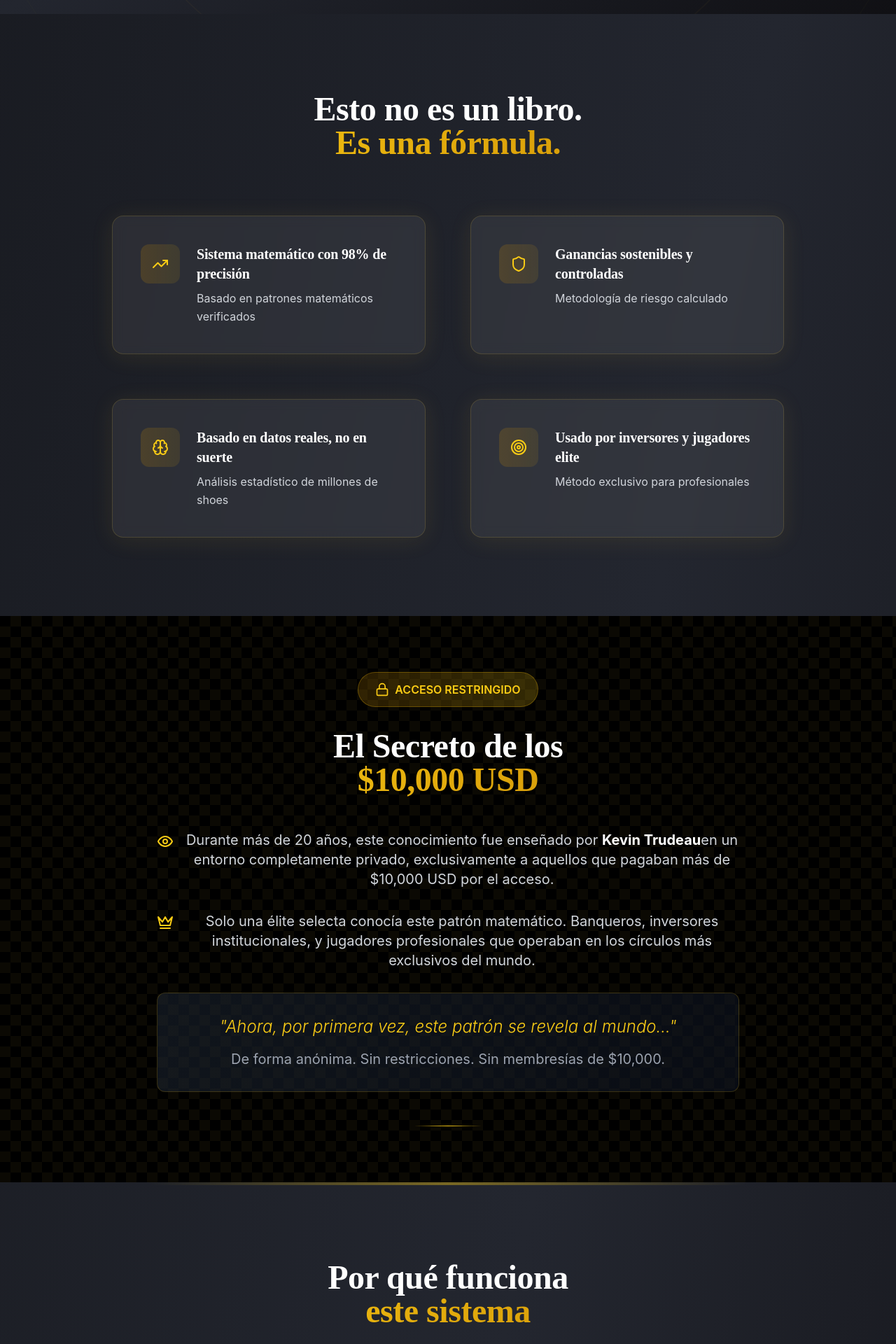
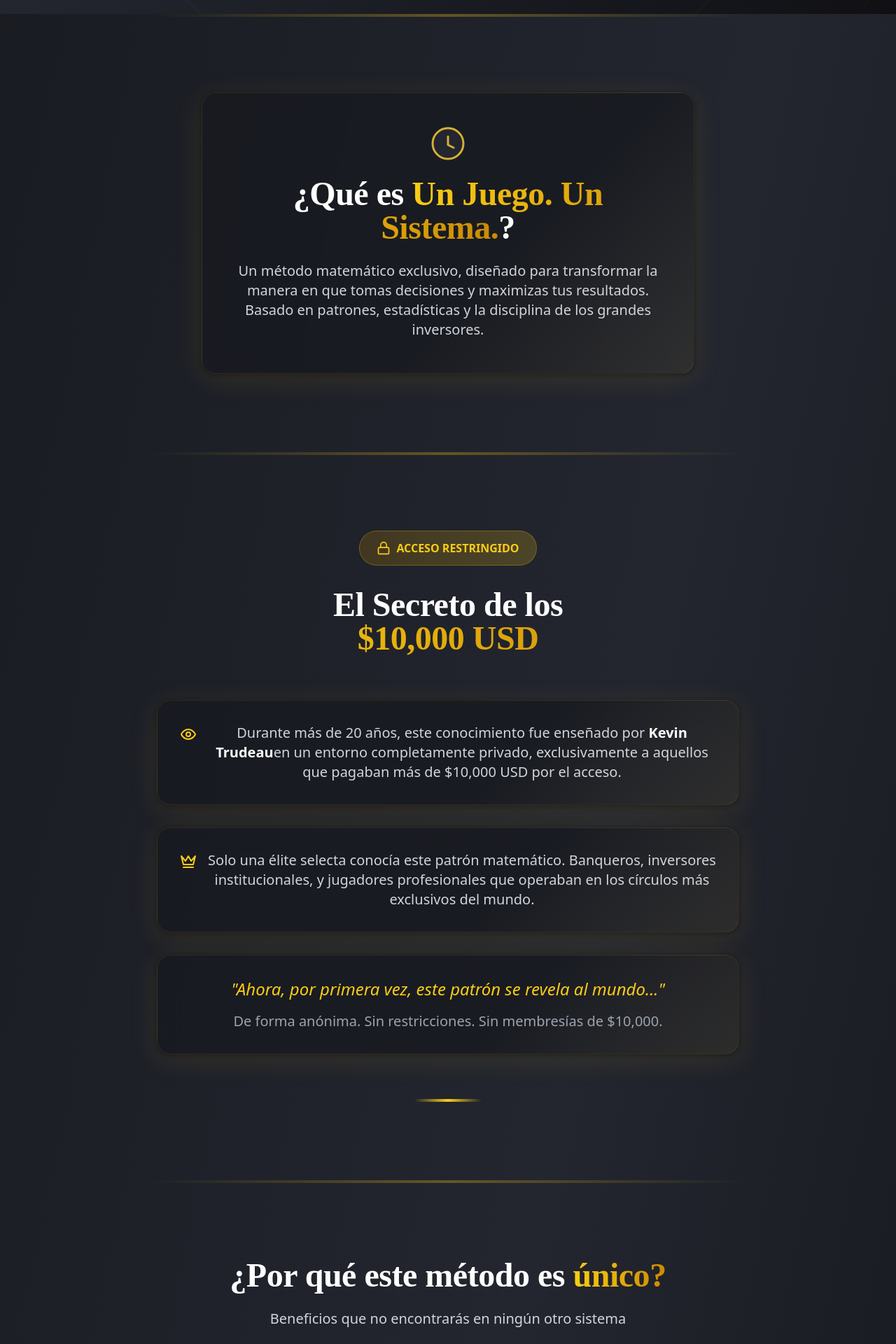
Before and after one commit to jjcarlucho/project-5, a React (Vite) app: page / in a window 1280 px wide. Shown: the part 780-2700 px from the top of the page at 70% size. Built offline with nearby package versions, Linux system fonts and the light colour scheme.

Commit message:
Premium visual overhaul: portada, fondos, glass, coherencia total

```diff
--- a/src/components/Benefits.tsx
+++ b/src/components/Benefits.tsx
@@ -38,37 +38,39 @@ const benefits = [
 
 const Benefits = () => {
   return (
-    <section className="py-28 bg-transparent relative">
-      <div className="absolute left-1/2 top-0 -translate-x-1/2 w-2/3 h-1 bg-gradient-to-r from-transparent via-yellow-400/40 to-transparent rounded-full" />
+    <section className="py-28 bg-transparent relative overflow-hidden">
+      <div className="absolute left-1/2 top-0 -translate-x-1/2 w-2/3 h-1 bg-gradient-to-r from-transparent via-yellow-400/30 to-transparent rounded-full" />
       <div className="max-w-6xl mx-auto px-4 sm:px-6 lg:px-8">
-        <SectionTitle
-          title="Por qué funciona"
-          highlight="este sistema"
-          className="text-center mb-20"
-        />
-        <motion.div
-          initial={{ opacity: 0, y: 40 }}
-          whileInView={{ opacity: 1, y: 0 }}
-          viewport={{ once: true }}
-          transition={{ duration: 0.7, ease: 'easeOut' }}
-          className="grid md:grid-cols-2 lg:grid-cols-3 gap-12"
-        >
-          {benefits.map((benefit, index) => (
-            <div
-              key={benefit.title}
-              className="premium-glass group relative p-10 rounded-2xl border border-yellow-500/10 hover:border-yellow-400/40 transition-all duration-500 hover:scale-105 shadow-xl hover:shadow-yellow-500/10 flex flex-col items-center text-center"
-              data-testid="benefit-card"
+        <div className="text-center mb-20">
+          <h2 className="text-4xl md:text-5xl font-serif font-bold text-white mb-6">
+            ¿Por qué este método es <span className="text-transparent bg-clip-text bg-gradient-to-r from-yellow-400 to-yellow-600">único?</span>
+          </h2>
+          <p className="text-xl text-gray-300 max-w-3xl mx-auto">
+            Beneficios que no encontrarás en ningún otro sistema
+          </p>
+        </div>
+        <div className="grid md:grid-cols-3 gap-10">
+          {benefits.map((benefit, i) => (
+            <motion.div
+              key={i}
+              initial={{ opacity: 0, y: 40 }}
+              whileInView={{ opacity: 1, y: 0 }}
+              viewport={{ once: true }}
+              transition={{ duration: 0.7, ease: 'easeOut', delay: i * 0.1 }}
+              className="premium-glass flex flex-col items-center text-center p-8 rounded-2xl border border-yellow-500/10 shadow-xl"
             >
-              <div className="mb-6">{benefit.icon}</div>
-              <h3 className="text-xl font-semibold text-white mb-4 group-hover:text-yellow-400 transition-colors font-serif">
+              <div className="mb-6">
+                {benefit.icon}
+              </div>
+              <h3 className="text-2xl font-bold text-yellow-400 font-serif mb-2 drop-shadow">
                 {benefit.title}
               </h3>
-              <p className="text-gray-300 leading-relaxed">
+              <p className="text-gray-300 text-lg font-light">
                 {benefit.description}
               </p>
-            </div>
+            </motion.div>
           ))}
-        </motion.div>
+        </div>
       </div>
     </section>
   );
--- a/src/components/Comparison.tsx
+++ b/src/components/Comparison.tsx
@@ -1,7 +1,6 @@
 import React from 'react';
 import { Check, X } from 'lucide-react';
 
-const Comparison = () => {
 const yesItems = [
   "Control absoluto sobre cada decisión",
   "Estrategia basada en matemáticas",
@@ -20,10 +19,12 @@ const Comparison = () => {
   "Mentalidad de entretenimiento"
 ];
 
+const Comparison = () => {
   return (
-    <section className="py-20 bg-black">
+    <section className="py-28 bg-transparent relative">
+      <div className="absolute left-1/2 top-0 -translate-x-1/2 w-2/3 h-1 bg-gradient-to-r from-transparent via-yellow-400/30 to-transparent rounded-full" />
       <div className="max-w-6xl mx-auto px-4 sm:px-6 lg:px-8">
-        <div className="text-center mb-16">
+        <div className="text-center mb-20">
           <h2 className="text-4xl md:text-5xl font-serif font-bold text-white mb-6">
             Lo que
             <span className="text-transparent bg-clip-text bg-gradient-to-r from-yellow-400 to-yellow-600"> NO es </span>
@@ -33,17 +34,15 @@ const Comparison = () => {
             Claridad absoluta sobre el enfoque correcto vs. el enfoque común
           </p>
         </div>
-
-        <div className="grid lg:grid-cols-2 gap-12">
+        <div className="grid lg:grid-cols-2 gap-16">
           {/* What it IS */}
-          <div className="bg-gradient-to-br from-green-900/20 to-green-800/20 p-8 rounded-xl border border-green-500/30">
+          <div className="premium-glass bg-gradient-to-br from-green-900/10 to-green-800/10 p-10 rounded-2xl border border-green-500/20 shadow-xl">
             <div className="flex items-center gap-3 mb-8">
               <div className="p-2 bg-green-500 rounded-lg">
                 <Check className="w-6 h-6 text-white" />
               </div>
-              <h3 className="text-2xl font-bold text-green-400">ESTO SÍ</h3>
+              <h3 className="text-2xl font-bold text-green-400 font-serif">ESTO SÍ</h3>
             </div>
-
             <div className="space-y-4">
               {yesItems.map((item, index) => (
                 <div key={index} className="flex items-start gap-3">
@@ -53,16 +52,14 @@ const Comparison = () => {
               ))}
             </div>
           </div>
-
           {/* What it is NOT */}
-          <div className="bg-gradient-to-br from-red-900/20 to-red-800/20 p-8 rounded-xl border border-red-500/30">
+          <div className="premium-glass bg-gradient-to-br from-red-900/10 to-red-800/10 p-10 rounded-2xl border border-red-500/20 shadow-xl">
             <div className="flex items-center gap-3 mb-8">
               <div className="p-2 bg-red-500 rounded-lg">
                 <X className="w-6 h-6 text-white" />
               </div>
-              <h3 className="text-2xl font-bold text-red-400">ESTO NO</h3>
+              <h3 className="text-2xl font-bold text-red-400 font-serif">ESTO NO</h3>
             </div>
-
             <div className="space-y-4">
               {noItems.map((item, index) => (
                 <div key={index} className="flex items-start gap-3">
@@ -73,8 +70,7 @@ const Comparison = () => {
             </div>
           </div>
         </div>
-
-        <div className="text-center mt-12">
+        <div className="text-center mt-20">
           <p className="text-2xl font-light text-yellow-400 italic">
             "La diferencia entre apostar y invertir está en el sistema que usas."
           </p>
--- a/src/components/Hero.tsx
+++ b/src/components/Hero.tsx
@@ -51,7 +51,7 @@ const Hero = () => {
           <div className="relative w-[340px] h-[480px] flex items-center justify-center">
             <div className="absolute -inset-4 bg-gradient-to-br from-yellow-400/20 to-yellow-600/10 blur-2xl rounded-3xl z-0" />
             <img
-              src="/WhatsApp%20Image%202025-07-08%20at%2011.49.39%20PM.jpeg"
+              src="/WhatsApp Image 2025-07-08 at 11.49.39 PM.jpeg"
               alt="Tapa del libro Un Juego Un Sistema"
               className="relative z-10 w-full h-full object-cover rounded-2xl shadow-2xl border border-yellow-500/20"
               style={{ boxShadow: '0 8px 40px 0 #D4AF37aa' }}
--- a/src/components/Storytelling.tsx
+++ b/src/components/Storytelling.tsx
@@ -1,25 +1,17 @@
 import React from 'react';
 import { Lock, Eye, Crown } from 'lucide-react';
+import { motion } from 'framer-motion';
 
 const Storytelling = () => {
   return (
-    <section className="py-20 bg-black relative overflow-hidden">
-      {/* Background Pattern */}
-      <div className="absolute inset-0 opacity-5">
-        <div className="absolute inset-0" style={{
-          backgroundImage: `linear-gradient(45deg, #D4AF37 25%, transparent 25%), linear-gradient(-45deg, #D4AF37 25%, transparent 25%), linear-gradient(45deg, transparent 75%, #D4AF37 75%), linear-gradient(-45deg, transparent 75%, #D4AF37 75%)`,
-          backgroundSize: '30px 30px',
-          backgroundPosition: '0 0, 0 15px, 15px -15px, -15px 0px'
-        }}></div>
-      </div>
-
+    <section className="py-28 bg-transparent relative overflow-hidden">
+      <div className="absolute left-1/2 top-0 -translate-x-1/2 w-2/3 h-1 bg-gradient-to-r from-transparent via-yellow-400/30 to-transparent rounded-full" />
       <div className="relative max-w-4xl mx-auto px-4 sm:px-6 lg:px-8 text-center">
-        <div className="mb-12">
+        <div className="mb-16">
           <div className="inline-flex items-center gap-2 bg-gradient-to-r from-yellow-600/20 to-yellow-400/20 px-6 py-3 rounded-full border border-yellow-500/30 mb-8">
             <Lock className="w-5 h-5 text-yellow-400" />
             <span className="text-yellow-400 font-semibold">ACCESO RESTRINGIDO</span>
           </div>
-
           <h2 className="text-4xl md:text-5xl font-serif font-bold text-white mb-8 leading-tight">
             El Secreto de los
             <span className="block text-transparent bg-clip-text bg-gradient-to-r from-yellow-400 to-yellow-600">
@@ -27,25 +19,34 @@ const Storytelling = () => {
             </span>
           </h2>
         </div>
-
         <div className="space-y-8 text-lg md:text-xl text-gray-300 leading-relaxed">
-          <p className="flex items-start gap-4">
+          <motion.div
+            initial={{ opacity: 0, y: 40 }}
+            whileInView={{ opacity: 1, y: 0 }}
+            viewport={{ once: true }}
+            transition={{ duration: 0.7, ease: 'easeOut' }}
+            className="premium-glass flex items-start gap-4 p-8 rounded-2xl border border-yellow-500/10 shadow-xl"
+          >
             <Eye className="w-6 h-6 text-yellow-400 mt-1 flex-shrink-0" />
             <span>
               Durante más de 20 años, este conocimiento fue enseñado por <strong className="text-white">Kevin Trudeau</strong>
               en un entorno completamente privado, exclusivamente a aquellos que pagaban más de $10,000 USD por el acceso.
             </span>
-          </p>
-
-          <p className="flex items-start gap-4">
+          </motion.div>
+          <motion.div
+            initial={{ opacity: 0, y: 40 }}
+            whileInView={{ opacity: 1, y: 0 }}
+            viewport={{ once: true }}
+            transition={{ duration: 0.7, ease: 'easeOut', delay: 0.1 }}
+            className="premium-glass flex items-start gap-4 p-8 rounded-2xl border border-yellow-500/10 shadow-xl"
+          >
             <Crown className="w-6 h-6 text-yellow-400 mt-1 flex-shrink-0" />
             <span>
               Solo una élite selecta conocía este patrón matemático. Banqueros, inversores institucionales,
               y jugadores profesionales que operaban en los círculos más exclusivos del mundo.
             </span>
-          </p>
-
-          <div className="bg-gradient-to-r from-gray-800/50 to-gray-900/50 p-8 rounded-xl border border-yellow-500/20 mt-12">
+          </motion.div>
+          <div className="premium-glass bg-gradient-to-r from-gray-800/50 to-gray-900/50 p-8 rounded-2xl border border-yellow-500/20 mt-12">
             <p className="text-2xl font-light text-yellow-400 mb-4 italic">
               "Ahora, por primera vez, este patrón se revela al mundo..."
             </p>
@@ -54,9 +55,8 @@ const Storytelling = () => {
             </p>
           </div>
         </div>
-
-        <div className="mt-12 flex justify-center">
-          <div className="w-24 h-px bg-gradient-to-r from-transparent via-yellow-400 to-transparent"></div>
+        <div className="mt-16 flex justify-center">
+          <div className="w-24 h-1 bg-gradient-to-r from-transparent via-yellow-400 to-transparent rounded-full"></div>
         </div>
       </div>
     </section>
--- a/src/components/WhatIs.tsx
+++ b/src/components/WhatIs.tsx
@@ -27,32 +27,19 @@ const features = [
 
 const WhatIs = () => {
   return (
-    <section className="py-28 bg-transparent relative">
-      <div className="max-w-5xl mx-auto px-4 sm:px-6 lg:px-8">
-        <SectionTitle
-          title="Esto no es un libro."
-          highlight="Es una fórmula."
-          className="text-center mb-20"
-        />
-        <div className="grid md:grid-cols-2 gap-12 lg:gap-16">
-          {features.map((feature, index) => (
-            <div
-              key={index}
-              className="premium-glass group p-10 rounded-2xl border border-yellow-500/10 hover:border-yellow-400/40 transition-all duration-300 hover:scale-105 shadow-xl hover:shadow-yellow-500/10 flex items-start gap-6"
-            >
-              <div className="p-4 bg-gradient-to-r from-yellow-600/20 to-yellow-500/10 rounded-xl flex items-center justify-center">
-                {feature.icon}
-              </div>
-              <div>
-                <h3 className="text-xl font-semibold text-white mb-2 group-hover:text-yellow-400 transition-colors font-serif">
-                  {feature.title}
-                </h3>
-                <p className="text-gray-300 leading-relaxed">
-                  {feature.description}
-                </p>
-              </div>
-            </div>
-          ))}
+    <section className="py-28 bg-transparent relative overflow-hidden">
+      <div className="absolute left-1/2 top-0 -translate-x-1/2 w-2/3 h-1 bg-gradient-to-r from-transparent via-yellow-400/30 to-transparent rounded-full" />
+      <div className="max-w-3xl mx-auto px-4 sm:px-6 lg:px-8">
+        <div className="premium-glass p-12 rounded-2xl border border-yellow-500/10 shadow-xl text-center">
+          <div className="flex justify-center mb-6">
+            <svg width="48" height="48" fill="none" viewBox="0 0 48 48"><circle cx="24" cy="24" r="22" stroke="#D4AF37" strokeWidth="3" fill="#23262F" /><path d="M24 14v12l8 4" stroke="#D4AF37" strokeWidth="3" strokeLinecap="round" strokeLinejoin="round"/></svg>
+          </div>
+          <h2 className="text-4xl md:text-5xl font-serif font-bold text-white mb-6">
+            ¿Qué es <span className="text-transparent bg-clip-text bg-gradient-to-r from-yellow-400 to-yellow-600">Un Juego. Un Sistema.</span>?
+          </h2>
+          <p className="text-xl text-gray-300 max-w-2xl mx-auto">
+            Un método matemático exclusivo, diseñado para transformar la manera en que tomas decisiones y maximizas tus resultados. Basado en patrones, estadísticas y la disciplina de los grandes inversores.
+          </p>
         </div>
       </div>
     </section>
--- a/src/index.css
+++ b/src/index.css
@@ -11,10 +11,8 @@
 }
 
 body {
-  font-family: 'Inter', system-ui, sans-serif;
-  background: #181A20;
-  color: #fff;
-  min-height: 100vh;
+  @apply bg-gradient-to-br from-[#181A20] via-[#23262F] to-[#101014] min-h-screen text-white;
+  background-attachment: fixed;
 }
 
 h1, h2, h3, .font-serif {
@@ -155,8 +153,9 @@ section {
 
 /* Botón premium glass */
 .premium-glass {
-  background: rgba(255,255,255,0.07);
-  border: 1.5px solid rgba(212,175,55,0.18);
-  box-shadow: 0 4px 32px 0 rgba(212,175,55,0.10);
-  backdrop-filter: blur(8px);
+  background: linear-gradient(135deg, rgba(24,26,32,0.85) 60%, rgba(212,175,55,0.08) 100%);
+  backdrop-filter: blur(16px) saturate(120%);
+  box-shadow: 0 8px 40px 0 #D4AF3722, 0 1.5px 8px 0 #0008;
+  border-radius: 1.25rem;
+  border: 1.5px solid rgba(212,175,55,0.10);
 }
```
Lines whose indentation alone changed are shown as unchanged.
